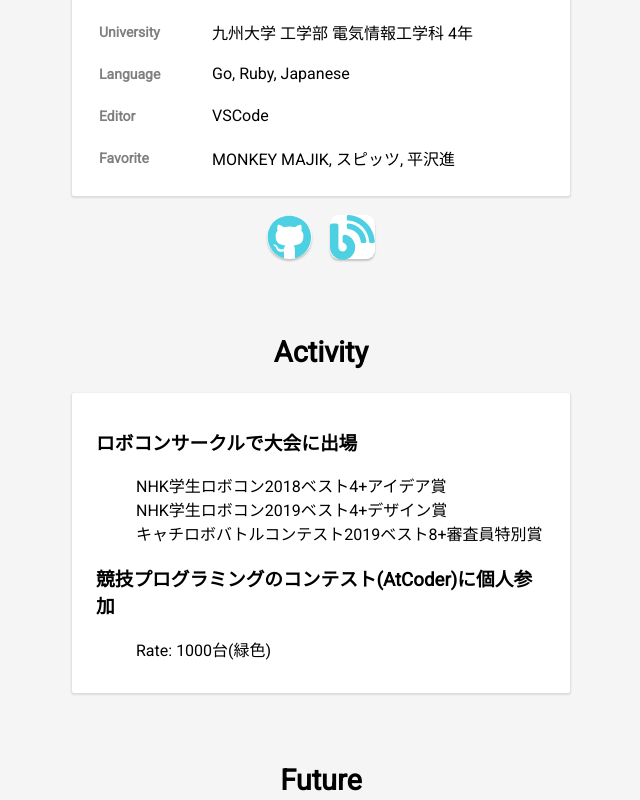
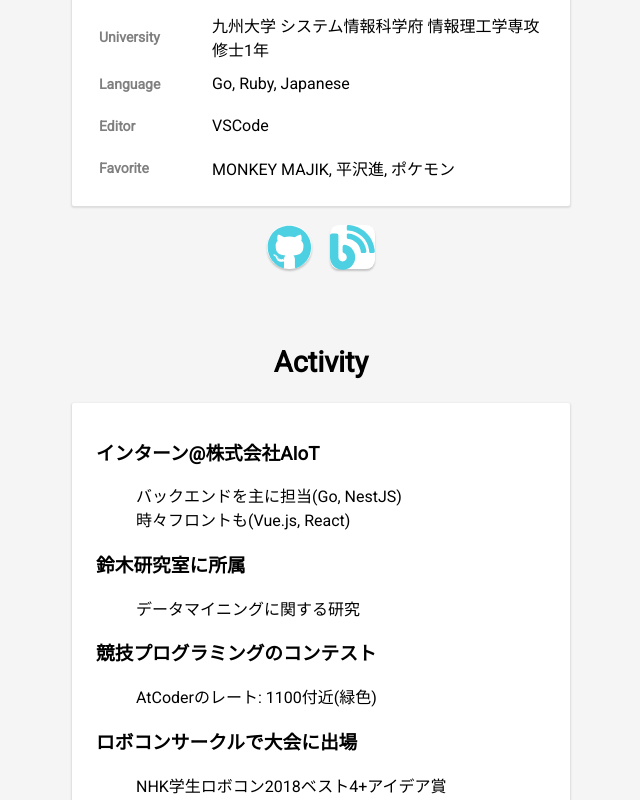
Before and after one commit to Fukkatsuso/portfolio, a Vue app: page /about in a window 1280 px wide. Shown: the part 260-1060 px from the top of the page, without its empty margins (319-959 px from the left). Built offline with nearby package versions, Linux system fonts and the light colour scheme.

Commit message:
update: コンテンツ更新

```diff
--- a/src/views/About.vue
+++ b/src/views/About.vue
@@ -18,24 +18,35 @@
 
     <SubTitle name="Activity"/>
     <div class="profile-activity">
+      <h3>インターン@株式会社AIoT</h3>
+      <ul>
+        <li>バックエンドを主に担当(Go, NestJS)</li>
+        <li>時々フロントも(Vue.js, React)</li>
+      </ul>
+
+      <h3>鈴木研究室に所属</h3>
+      <ul>
+        <li>データマイニングに関する研究</li>
+      </ul>
+
+      <h3>競技プログラミングのコンテスト</h3>
+      <ul>
+        <li>AtCoderのレート: 1100付近(緑色)</li>
+      </ul>
+
       <h3>ロボコンサークルで大会に出場</h3>
       <ul>
         <li>NHK学生ロボコン2018ベスト4+アイデア賞</li>
         <li>NHK学生ロボコン2019ベスト4+デザイン賞</li>
         <li>キャチロボバトルコンテスト2019ベスト8+審査員特別賞</li>
       </ul>
-
-      <h3>競技プログラミングのコンテスト(AtCoder)に個人参加</h3>
-      <ul>
-        <li>Rate: 1000台(緑色)</li>
-      </ul>
     </div>
 
     <SubTitle name="Future"/>
     <div class="profile-future">
-      <p>ユーザー目線で考えられるエンジニアになりたい</p>
-      <p>まずはサーバーサイドから、ゆくゆくはフルスタックを目指していきたい</p>
-      <p>個人でもチームでもたくさんのアプリ・サービスを開発したい</p>
+      <p>使う人のことを思いやって開発できるエンジニアになりたい</p>
+      <p>サーバーサイドを中心に技術力を上げ，ゆくゆくはフルスタックを目指していきたい</p>
+      <p>個人でもチームでも多くのアプリやサービスを開発したい</p>
     </div>
   </div>
 </template>
@@ -54,19 +65,19 @@
     return {
       profile: [
         {title: 'Name',
-        content: '無津呂 樹  (Mutsuro Tatsuki)'},
+        content: '無津呂 樹 (Mutsuro Tatsuki)'},
         {title: 'Age',
         content: this.age(1999, 3, 14)},
         {title: 'From',
         content: '福岡県'},
         {title: 'University',
-        content: '九州大学 工学部 電気情報工学科 4年'},
+        content: '九州大学 システム情報科学府 情報理工学専攻 修士1年'},
         {title: 'Language',
         content: 'Go, Ruby, Japanese'},
         {title: 'Editor',
         content: 'VSCode'},
         {title: 'Favorite',
-        content: 'MONKEY MAJIK, スピッツ, 平沢進'}
+        content: 'MONKEY MAJIK, 平沢進, ポケモン'}
       ],
       githubIcon: faGithub,
       blogIcon: faBlog,
--- a/src/views/Skills.vue
+++ b/src/views/Skills.vue
@@ -24,6 +24,9 @@
   data () {
     return {
       skills: [
+        {name: 'Go',
+        term: '1年半(実務3ヶ月)',
+        content: '個人でもインターンでも，バックエンド開発で使用しています．使えば使うほど良さに気づける好きな言語です．'},
         {name: 'C/C++',
         term: '2年半',
         content: 'C言語は最初に触れた言語で主に大学の講義で，C++はロボットのプログラミングに使用していました．習熟度で言えば一番だと思います．'},
@@ -33,33 +36,36 @@
         {name: 'JavaScript',
         term: '1年弱',
         content: 'Web開発で必要になった際に適宜使っている程度で，簡単なものしか記述できずあまり得意とは言えません．調べながらであれば大体の処理は書けそうな気がします．'},
-        {name: 'Go',
-        term: '8ヶ月',
-        content: '現在メインで使用している言語です．interfaceは抽象化のための賢い手段だという程度には理解していますが，未だ活用したことはありません．中規模〜大規模なサービスでGoを活かした設計をする経験がしたいと考えています．'},
         {name: 'HTML/CSS',
         term: '1年',
         content: 'Webアプリのフロントエンドで使用しています．あまり見た目にこだわらないタイプ（無駄なアニメーションは不要派）なので，最低限のデザインで済ませがちです．'},
+        {name: 'NestJS',
+        term: '実務1ヶ月',
+        content: 'インターンで新規開発プロジェクトに参加して使用することとなったフレームワークです．Goによるサーバーサイドのコード構成と比べて複雑で最初は手こずりましたが，機能追加であれば対応できると思います．'},
+        {name: 'Vue.js',
+        term: '1年弱(実務2,3週間)',
+        content: '新しめなフロントエンド技術習得の第1歩に選びました．このポートフォリオに使用しています．インターンでも何度か触り，Vuexの使い方を知りました．'},
+        {name: 'React',
+        term: '実務2週間',
+        content: 'Reactを習得しているというより，インターンで機能追加のタスクに取り組んだ際に触った経験があるというレベルです．'},
         {name: 'Ruby on Rails',
         term: '1年',
-        content: 'Webアプリ作成で主に使用していたフレームワークです．Webの勉強をするにつれて，なんでもござれなRailsは基礎を学ぶのに不向きだと思い始め，現在は触っていません．'},
+        content: 'かつてWebアプリ作成で主に使用していたフレームワークです．Webの勉強をするにつれて，なんでもござれなRailsは基礎を学ぶのに不向きだと思い始め，現在は使っていません．'},
         {name: 'Sinatra',
         term: '2ヶ月',
-        content: 'サーバーサイドのコードを極力自分で書きたいという気持ちが高まって，その頃はRubyをメイン言語にしていたので触ってみました．MySQLと連携して簡単なAPIサーバを立てるくらいはできます．'},
-        {name: 'Vue.js',
+        content: 'サーバーサイドのコードを極力自分で書きたいという気持ちが高まって，その頃はRubyをメイン言語にしていたので触ってみました．DockerやMySQLを使って簡単なAPIサーバを立てるくらいはできます．'},
+        {name: 'MySQL',
+        term: '半年(実務半年弱)',
+        content: 'Sinatraを使い始めたのを機に自力でSQLを書くようになりました．DBの扱いはまだ不慣れですが，SQL自体は好きな方だと思います．インターンでも深く触れない程度に触っています．'},
+        {name: 'Docker',
+        term: '1年弱(実務半年弱)',
+        content: '開発環境はDockerで作るようにしています．コンテナの立ち上げ・破棄が手軽にでき，ローカル環境が汚れないので気に入っています．ネットワーク周りの理解は怪しいです．'},
+        {name: 'Git/GitHub, Bitbucket',
+        term: '2年半(実務半年弱)',
+        content: '個人開発でも実務のチーム開発でも，プロジェクトのソース管理に使用しています．リファレンスを見ながらであれば，チーム開発に必要な基本操作は可能です．GitHub Actionsで開発フローを自動化するのが好きです．'},
+        {name: 'GCP',
         term: '1年弱',
-        content: '新しめなフロントエンド技術の習得の第1歩に選びました．このポートフォリオに使用しています．色々とよしなにやってくれるのに甘えてしまっており，深く勉強すべきリストの1つに入っています．'},
-        {name: 'MySQL',
-        term: '半年',
-        content: 'Sinatraを使い始めたのを機に自力でSQLを書くようになりました．DBの扱いはまだ不慣れですが，SQL自体は好きな方だと思います．'},
-        {name: 'Docker',
-        term: '1年弱',
-        content: '開発環境はDockerで作るようにしています．コンテナの立ち上げ・破棄が手軽にでき，ローカル環境が汚れないので気に入っています．'},
-        {name: 'Git/GitHub',
-        term: '2年弱',
-        content: 'プロジェクトのソース管理に使用しています．個人での使用がほとんどですが，ハッカソンでPullRequestを使ったチーム開発を経験したことはあります．GitHub Actionsで開発フローを自動化する楽しさを最近覚えました．'},
-        {name: 'GCP',
-        term: '半年程度',
-        content: 'もともと自作アプリのホスティング先として，無料枠の豊富なGCPのApp EngineやCloud Runを利用していました．2020年8月にUdemyの講座でGCE, GCS, Cloud Load Balancing, Cloud DNS, Cloud Functionsなどをざっと勉強しました．複数サービスを組み合わせて利用した経験はDNSとGAEでブログを作ったくらいですが，思っていたほど難しいものではなくむしろ面白かったので，実際に使われるサービスの中でクラウドを使用してみたいと思っています．'}
+        content: 'もともと自作アプリのホスティング先として，無料枠の豊富なGCPのApp EngineやCloud Runを利用していました．2020年8月にUdemyの講座でGCE, GCS, Cloud Load Balancing, Cloud DNS, Cloud Functionsなどをざっと勉強しました．複数サービスを組み合わせて利用した経験はDNSとGAEでブログを作ったくらいですが，思っていたほど難しいものではなくむしろ面白かったので，実際に使われるサービスの中でもクラウドを使用してみたいと思っています．'}
       ]
     }
   }
--- a/src/views/Works.vue
+++ b/src/views/Works.vue
@@ -28,9 +28,17 @@
     return {
       works: [
         {
+          name: 'インターン@株式会社AIoT',
+          timing: '2020.11-',
+          content: '主に企業の業務用システムを一次請けで開発している，正社員・インターン合わせて20人弱の滋賀県にある会社です．\
+                    言語やフレームワークの垣根なく，バックエンドもフロントエンドも経験させてもらっています．\
+                    役割としては，月40〜50時間ほど，機能追加やエラー対応のタスクに取り組んでいます．',
+        },
+        {
           name: 'ブログ',
           timing: '2020.08',
-          content: 'Markdownで編集した記事からHugoで静的サイトを生成し，GAEでホスティングしている技術ブログです．',
+          content: 'Markdownで書いた記事からHugoで静的サイトを生成し，GoogleAppEngineでホスティングしている技術ブログです．\
+                    GitHubにpushするとMarkdownのLintからGAEへのデプロイまで自動でやってくれるワークフローを作り，運用を楽にしました．',
           tech: 'Hugo, Docker, GAE',
           link: 'https://blog.fukkatsuso.com'
         },
@@ -48,8 +56,8 @@
           timing: '2020.03',
           content: '位置情報から周辺の飲食店を検索できるLINEbotです．\
                     遠征先での食事処選びにいつも困っていたので，即決できるようなアプリ等が欲しいと思い作りました．\
-                    元々Sinatra + ホットペッパーAPI + Herokuで作っていたものを，Go + GooglePlacesAPI + GAEに置き換えています．',
-          tech: 'Go, Docker, GAE',
+                    元々Sinatra + ホットペッパーAPI + Herokuで作っていたものを，Go + GooglePlacesAPI + CloudRunに置き換えています．',
+          tech: 'Go, Docker, CloudRun',
           link: 'https://line.me/R/ti/p/%40438ryinm'
         },
         {
@@ -75,7 +83,7 @@
           timing: '2019.06',
           content: '好きな数独をテーマに，Railsアプリ制作の練習で作りました．\
                     数独パズルの選択・解答・答え合わせのみ実装済です．\
-                    現在開発はストップしていますが，その後数独問題生成&ソルバーを作ったので新規に「数独ソルバー」として別のアプリを作りました．',
+                    現在開発はストップしていますが，その後数独問題生成&ソルバーを作り，さらに「数独ソルバー」アプリを作るきっかけになりました．',
           tech: 'Rails',
           link: 'https://sudoku-rails-app.herokuapp.com/'
         },
```
